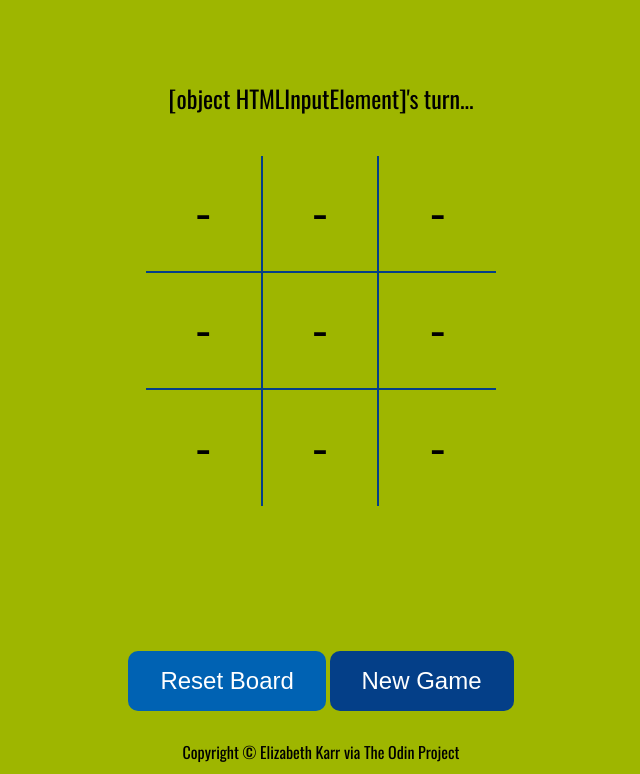
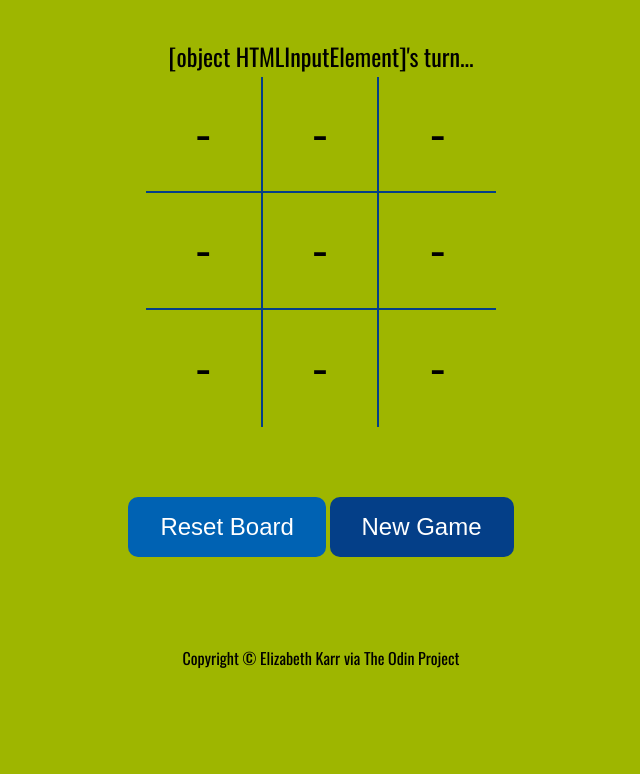
Before and after one commit to e-karr/odin-tic-tac-toe, a plain HTML site: page index.html in a window 1280 px wide. Shown: the part 120-894 px from the top of the page, without its empty margins (319-959 px from the left). After the commit the page ends 800 px from the top, so only its background shows below. Drawn offline with nearby package versions, Linux system fonts and the light colour scheme; a web font is replaced by a local one.

Commit message:
resize game grid rows

```diff
--- a/styles.css
+++ b/styles.css
@@ -91,7 +91,8 @@ p {
 .game {
   visibility: visible;
   display: grid;
-  grid-template-rows: 1fr 3fr 1fr 1fr;
+  grid-template-rows: 2rem 3fr 2rem 1fr;
+  gap: 5px;
 }
 
 .game #resetBoard {
```
